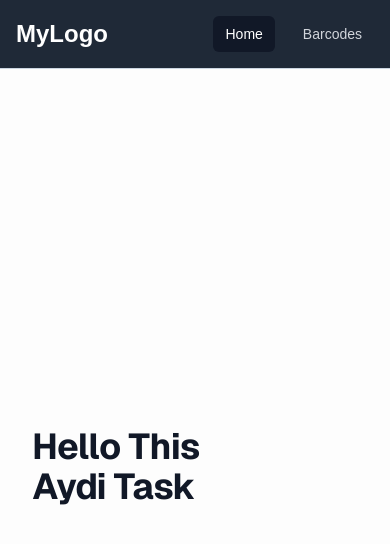
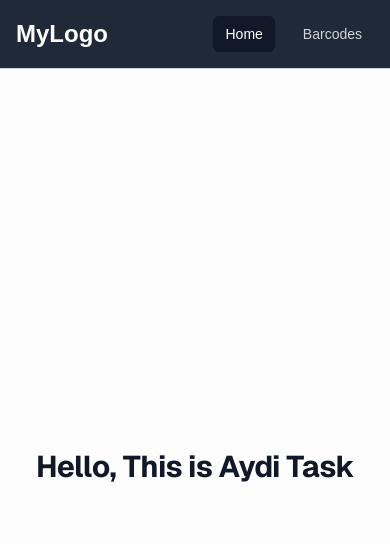
Before and after one commit to Ehab97/Aydi-task, a Next.js app: page / in a window 390 px wide. Shown: the top 544 px of the page. Built offline with nearby package versions, Linux system fonts and the light colour scheme.

Commit message:
HOMEPAGE RESPOVE

```diff
--- a/src/app/page.tsx
+++ b/src/app/page.tsx
@@ -1,8 +1,10 @@
 export default function Home() {
   return (
-    <div className="grid grid-rows-[20px_1fr_20px] items-center justify-items-center min-h-screen p-8 pb-20 gap-16 sm:p-20 font-[family-name:var(--font-geist-sans)]">
-      <main className="flex flex-col gap-8 row-start-2 items-center sm:items-start">
-        <h1 className="text-balance text-4xl font-bold tracking-tight text-gray-900 sm:text-6xl">Hello This Aydi Task</h1>
+    <div className="grid grid-rows-[auto_1fr_auto] items-center justify-items-center min-h-screen p-8 pb-20 gap-8 sm:gap-16 sm:p-20 font-[family-name:var(--font-geist-sans)]">
+      <main className="flex flex-col gap-6 sm:gap-8 row-start-2 items-center sm:items-start">
+        <h1 className="text-3xl font-bold tracking-tight text-center sm:text-left text-gray-900 sm:text-5xl lg:text-6xl">
+          Hello, This is Aydi Task
+        </h1>
       </main>
     </div>
   );
```
